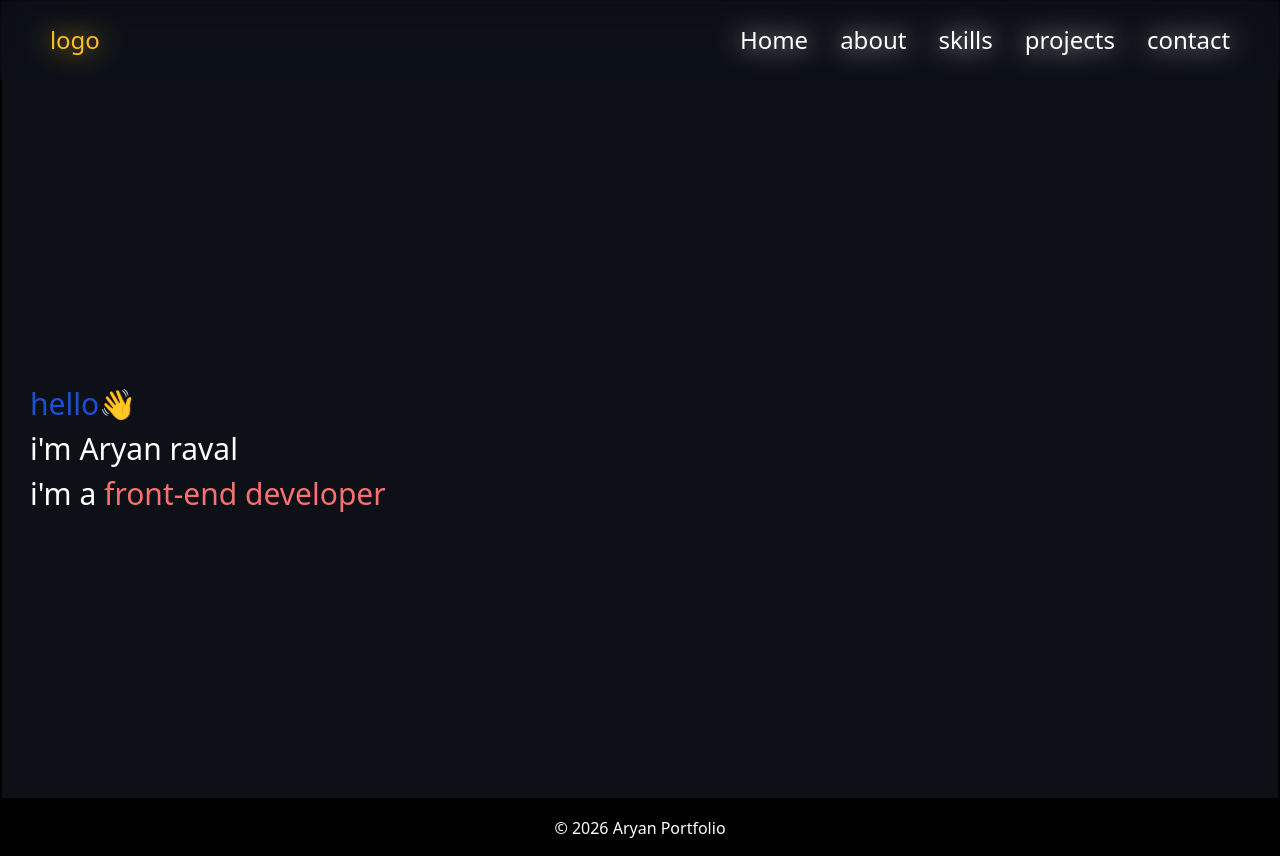
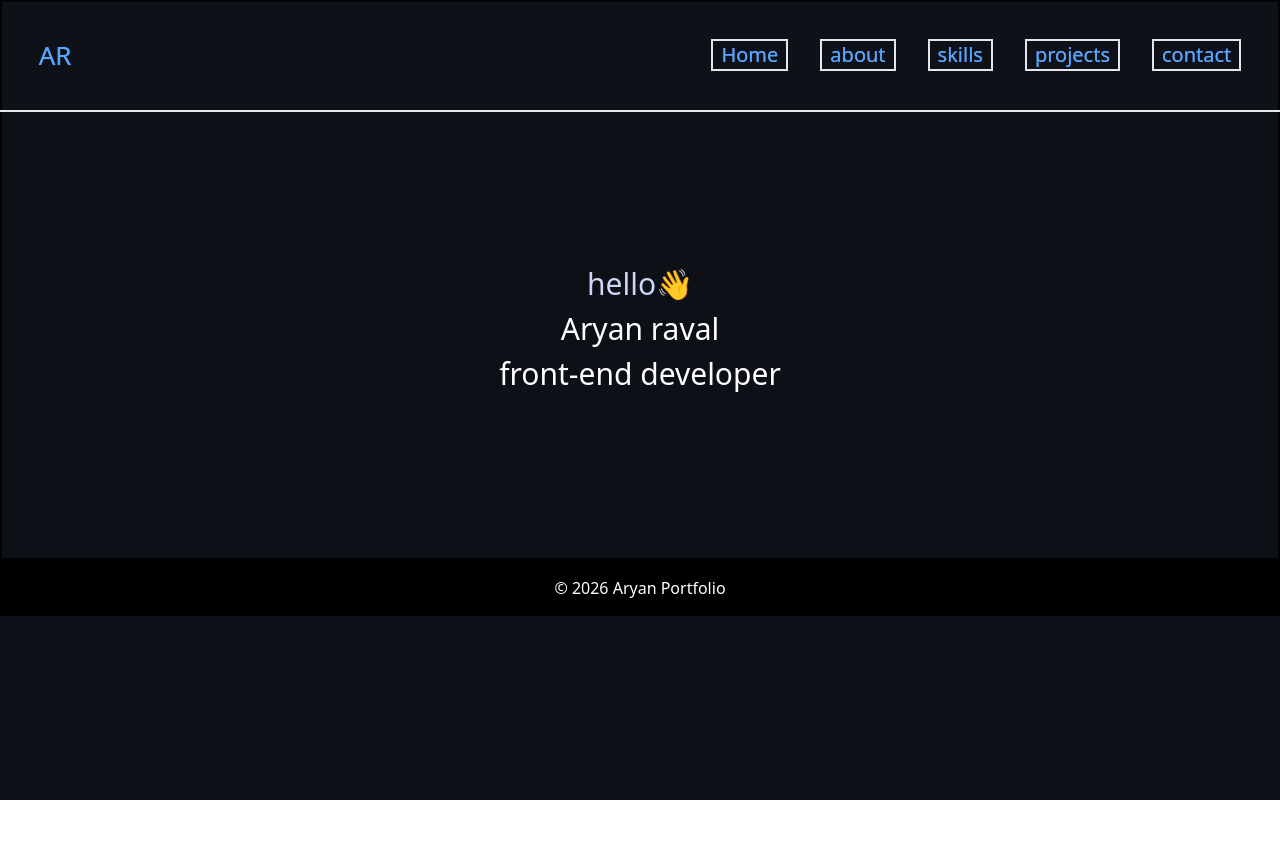
Before and after one commit to Aryanraval2030/my-portfolio, a React (Vite) app: page / in a window 1280 px wide. After the commit the page ends 800 px from the top, so only its background shows below. Built offline with nearby package versions, Linux system fonts and the light colour scheme.

Commit message:
my-portfolio

```diff
--- a/src/component/Header.jsx
+++ b/src/component/Header.jsx
@@ -2,9 +2,9 @@ import Navbar from './Navbar'
 
 function Header() {
   return (
-    <header className='bg-[#161b22] h-[10vh] bg-[#161b22]/10 flex justify-center gap-[40rem] text-2xl items-center backdrop-blur-md fixed top-0 w-[100%]'>
+    <header className='bg-[#161b22] h-[14vh] border-b-2  bg-[#161b22]/10 flex justify-center gap-[40rem] text-xl items-center text-[#58a6ff] fixed top-0 w-[100%]'>
       <div>
-        <h1 className='text-amber-400'>logo</h1>
+        <h1 className='text-[26px]'>AR</h1>
       </div>
       <Navbar/>
     </header>
--- a/src/component/Navbar.jsx
+++ b/src/component/Navbar.jsx
@@ -4,11 +4,11 @@ function Navbar() {
   return (
     <div>
       <nav className="flex gap-[2rem]">
-        <Link to="/">Home</Link>
-        <Link to="/about">about</Link>
-        <Link to="/skills">skills</Link>
-        <Link to="/projects">projects</Link>
-        <Link to="/contact">contact</Link>
+        <Link to="/" className="border-2 px-2 hover:tracking-[11px]">Home</Link>
+        <Link to="/about" className="border-2 px-2">about</Link>
+        <Link to="/skills" className="border-2 px-2">skills</Link>
+        <Link to="/projects" className="border-2 px-2">projects</Link>
+        <Link to="/contact" className="border-2 px-2">contact</Link>
       </nav>
     </div>
   );
--- a/src/pages/Home.jsx
+++ b/src/pages/Home.jsx
@@ -1,16 +1,9 @@
-
 function Home() {
   return (
-    <div className="border-2 border-black h-[100vh] flex px-7 pt-[12vh]">
-      <div className="w-[50%] flex flex-col justify-center">
-        <h1 className="text-3xl leading-[45px] text-blue-700">hello👋</h1>
-        <h1 className="text-3xl leading-[45px]">i'm Aryan raval</h1>
-        <h1 className="text-3xl leading-[45px]">i'm a <span className="text-red-400">front-end developer</span></h1>
-      </div>
-
-      <div className="w-[50%]">
-
-      </div>
+    <div className="border-2 border-black h-[70vh] flex flex-col justify-center items-center px-7 pt-[12vh]">
+      <h1 className="text-3xl leading-[45px] text-[#ccd6f6]">hello👋</h1>
+      <h1 className="text-3xl leading-[45px]">Aryan raval</h1>
+      <h1 className="text-3xl leading-[45px]">front-end developer</h1>
     </div>
   );
 }
```
Also changed, not shown: src/structure.txt.
